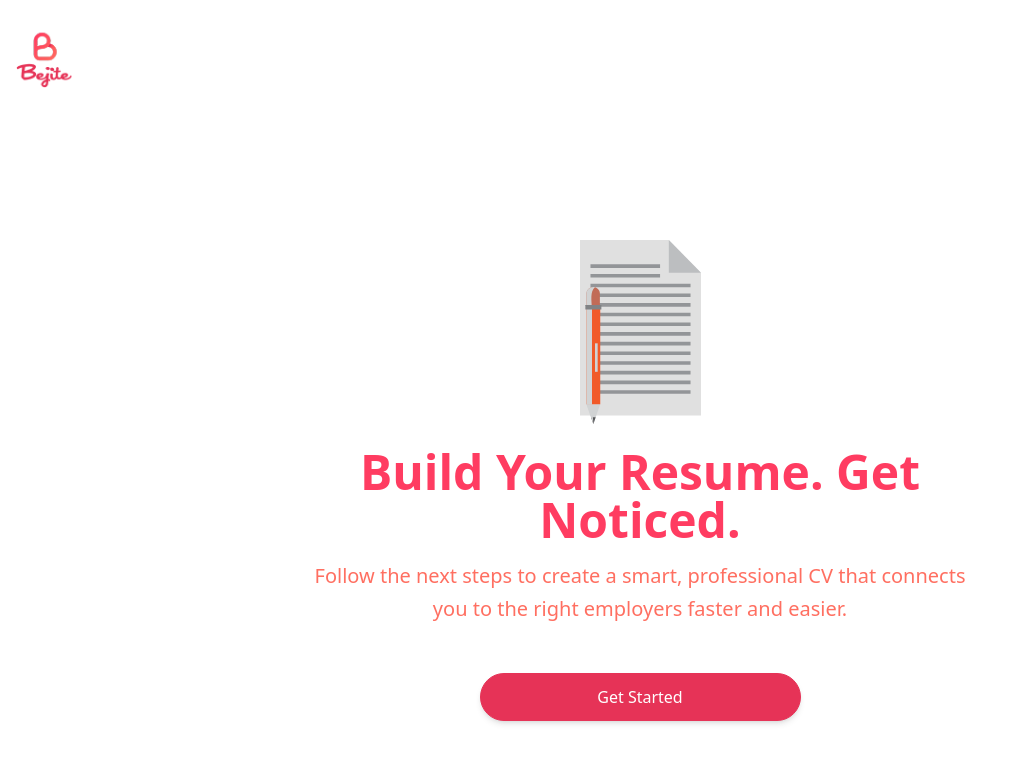
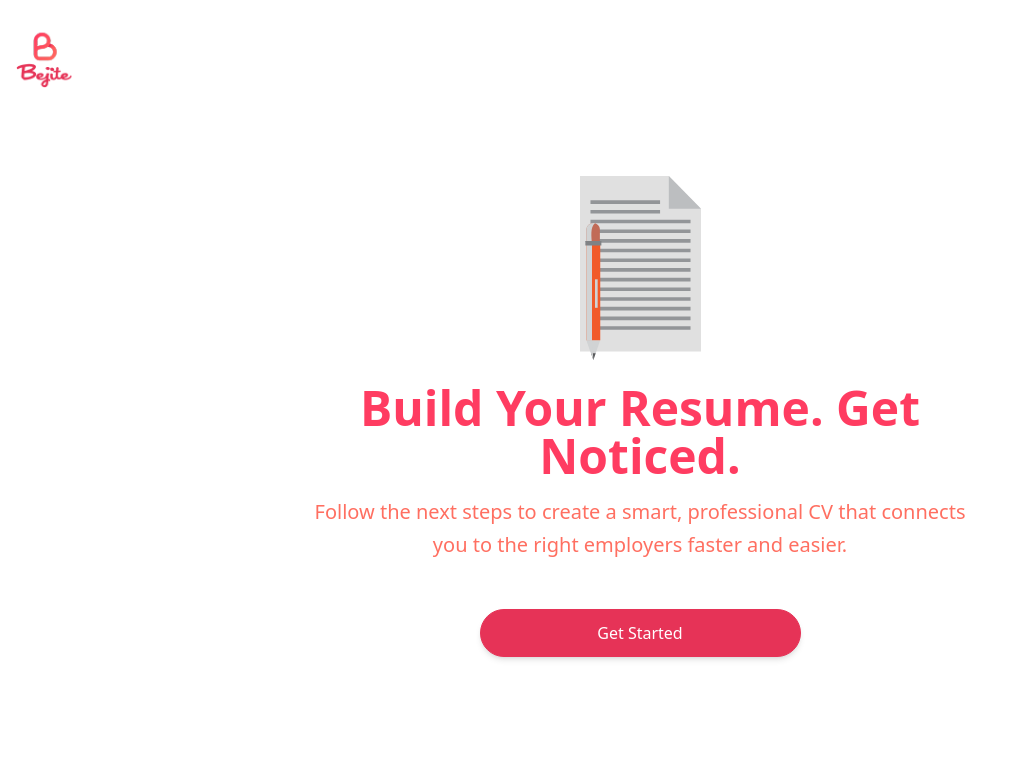
Before and after one commit to Ochaworldwide/Bejite, a React (Vite) app: page /resume in a window 1280 px wide. Shown: the top 762 px of the page, without its empty margins (0-1011 px from the left). Built offline with nearby package versions, Linux system fonts and the light colour scheme.

Commit message:
Update Resume.jsx
Reduce the margin top of the resume page

```diff
--- a/src/pages/Resume.jsx
+++ b/src/pages/Resume.jsx
@@ -15,7 +15,7 @@ const Resume = () => {
       </div>
 
 
-      <div className="flex flex-col items-center justify-center w-full px-4 max-w-4xl text-center mt-[10%]">
+      <div className="flex flex-col items-center justify-center w-full px-4 max-w-4xl text-center mt-[5%]">
         <div className="w-full max-w-sm sm:max-w-md md:max-w-lg mb-6 mt-auto">
           <img src="/assets/images/Frame.svg" alt="Resume Visual" className="m-auto" />
         </div>
```
